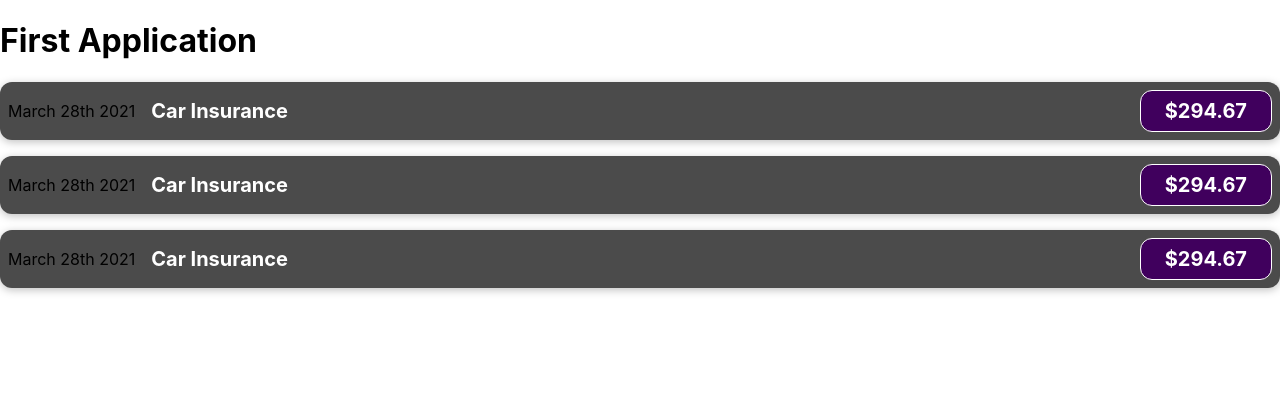
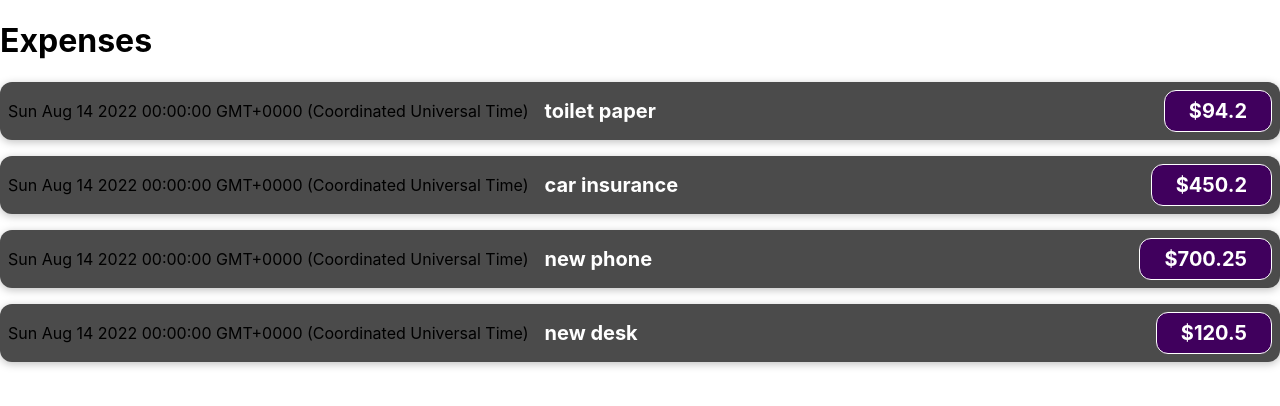
Before and after one commit to cemtaskin/react-complete-guide-2023-b, a React (Create React App) app: page / in a window 1280 px wide. Shown: the top 406 px of the page. Built offline with nearby package versions, Linux system fonts and the light colour scheme.

Commit message:
new component pass data via props

```diff
--- a/src/App.js
+++ b/src/App.js
@@ -1,14 +1,60 @@
-import logo from './logo.svg';
-import './App.css';
-import ExpenseItem from './components/ExpenseItem';
+import logo from "./logo.svg";
+import "./App.css";
+import ExpenseItem from "./components/ExpenseItem";
 
 function App() {
-  return <div>
-    <h1>First Application</h1>
-    <ExpenseItem></ExpenseItem>
-    <ExpenseItem/>
-    <ExpenseItem/>
-  </div>;
+  const expenses = [
+    {
+      id: "e1",
+      title: "toilet paper",
+      amount: 94.2,
+      date: new Date(2022, 7, 14),
+    },
+    {
+      id: "e2",
+      title: "car insurance",
+      amount: 450.2,
+      date: new Date(2022, 7, 14),
+    },
+    {
+      id: "e3",
+      title: "new phone",
+      amount: 700.25,
+      date: new Date(2022, 7, 14),
+    },
+    {
+      id: "e4",
+      title: "new desk",
+      amount: 120.5,
+      date: new Date(2022, 7, 14),
+    },
+  ];
+
+  return (
+    <div>
+      <h1>Expenses</h1>
+      <ExpenseItem
+        title={expenses[0].title}
+        amount={expenses[0].amount}
+        date={expenses[0].date}
+      />
+      <ExpenseItem
+        title={expenses[1].title}
+        amount={expenses[1].amount}
+        date={expenses[1].date}
+      />
+      <ExpenseItem
+        title={expenses[2].title}
+        amount={expenses[2].amount}
+        date={expenses[2].date}
+      />
+      <ExpenseItem
+        title={expenses[3].title}
+        amount={expenses[3].amount}
+        date={expenses[3].date}
+      />
+    </div>
+  );
 }
 
 export default App;
--- a/src/components/ExpenseItem.js
+++ b/src/components/ExpenseItem.js
@@ -1,15 +1,16 @@
-import './ExpenseItem.css';
+import "./ExpenseItem.css";
 
-function ExpenseItem (){
-    return (
-        <div className="expense-item">
-            <div>March 28th 2021</div>
-            <div className='expense-item__description'>
-                <h2>Car Insurance</h2>
-                <div className='expense-item__price'>$294.67</div>
-            </div>
-        </div>
-    );
+function ExpenseItem({title,amount,date}) {
+
+  return (
+    <div className="expense-item">
+      <div>{date.toString()}</div>
+      <div className="expense-item__description">
+        <h2>{title}</h2>
+        <div className="expense-item__price">${amount}</div>
+      </div>
+    </div>
+  );
 }
 
 export default ExpenseItem;
```
